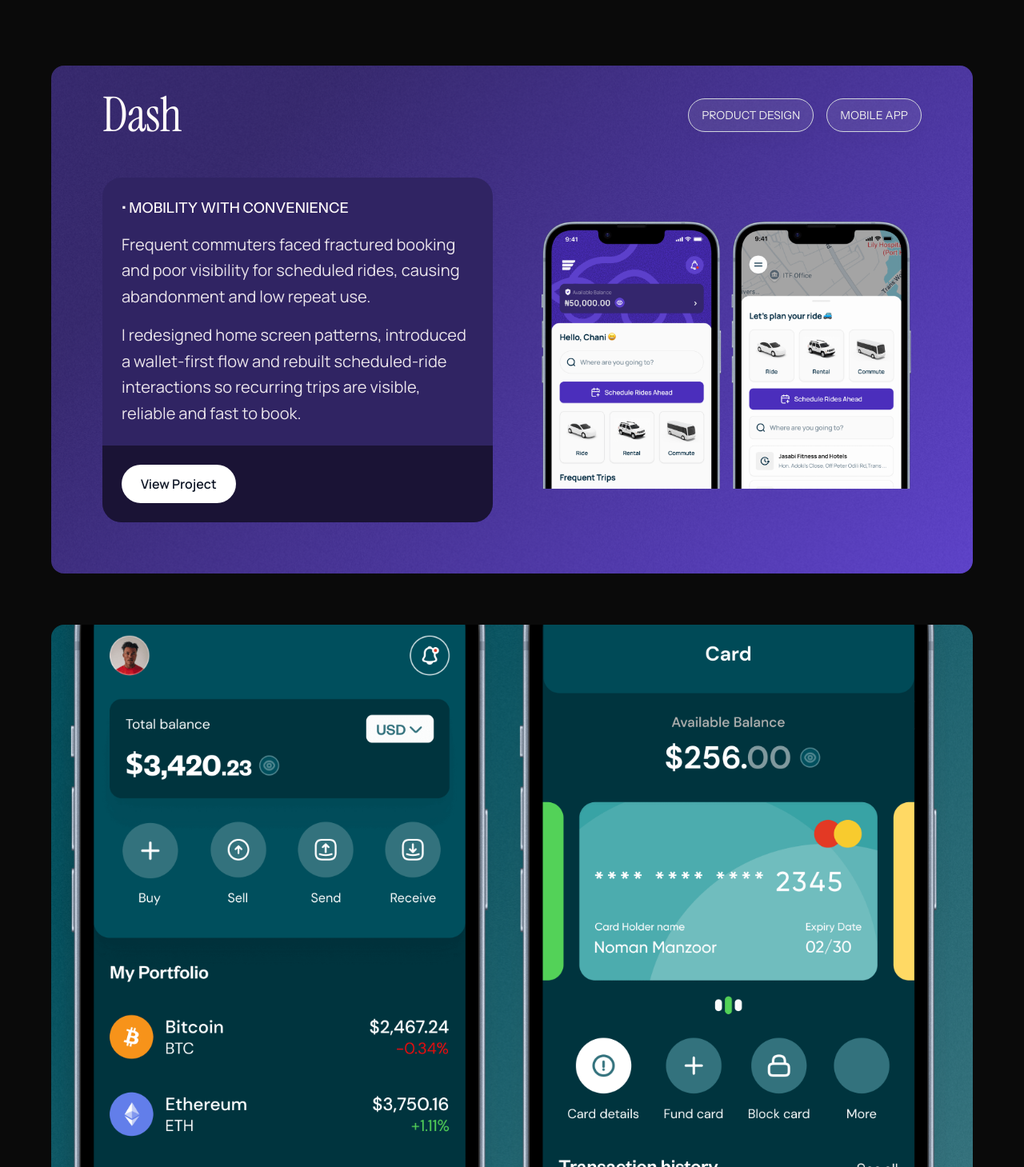
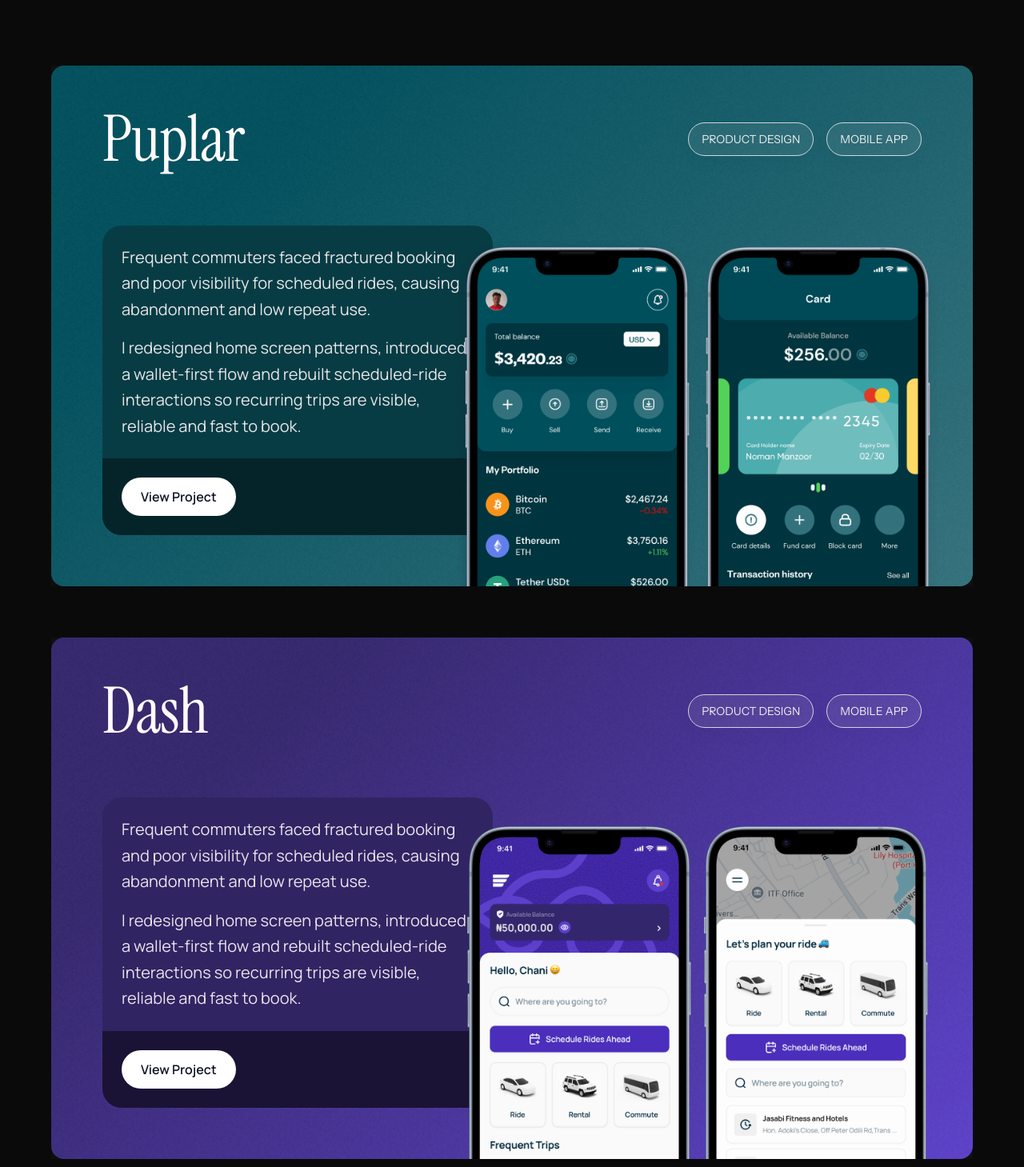
Before and after one commit to altBeck/port25, a Next.js app: page / in a window 1280 px wide. Shown: the part 1411-2870 px from the top of the page at 80% size. Built offline with nearby package versions, Linux system fonts and the light colour scheme.

Commit message:
update-about&projects

```diff
--- a/src/app/components/About.tsx
+++ b/src/app/components/About.tsx
@@ -4,7 +4,7 @@ import Capabilities from "./Capabilities";
 
 const About = () => {
   return (
-    <section className="w-full min-h-screen flex flex-col justify-center p-5 lg:p-16">
+    <section className="w-full min-h-screen flex flex-col justify-center p-5 lg:p-16 px-8 md:px-16 pb-12 md:pb-16 pt-8 xl:max-w-350 mx-auto">
       <div className="flex flex-col md:flex-row md:items-start md:justify-between">
         {/* Left: Text */}
         <div className="flex-1">
@@ -42,7 +42,7 @@ const About = () => {
       {/* Divider */}
       <div className="border-t border-white/10 my-18 " />
       {/* Bottom: Two Columns */}
-      <div className="grid grid-cols-1 md:grid-cols-2 gap-16 text-white text-lg font-manrope md:mr-64">
+      <div className="grid grid-cols-1 md:grid-cols-2 gap-16 text-white text-lg font-manrope lg:mr-64">
         <p className="text-[#E9E9E8]/80">
           I work closely with early-stage startups to shape their product
           direction from the ground up, conducting UX audits, user research, and
--- a/src/app/components/Work.tsx
+++ b/src/app/components/Work.tsx
@@ -5,7 +5,7 @@ const Work = () => {
   return (
     <div
       id="work"
-      className="w-full flex flex-col justify-center px-8 md:px-16 pb-12 md:pb-16 pt-8"
+      className="w-full flex flex-col justify-center px-8 md:px-16 pb-12 md:pb-16 pt-8 xl:max-w-350 mx-auto"
     >
       <h1 className="mb-8 text-[3.25rem] md:hidden italic text-[#FFFAFA]">
         Selected Projects
@@ -16,15 +16,20 @@ const Work = () => {
       </h1>
 
       <div className="flex flex-col gap-12 md:gap-16">
-        {/* Project card 1 */}
+
+        {/* Project card 1 — PUPLAR */}
         <div className="flex flex-col gap-6">
           <div
-            id="dash"
-            className="w-full relative rounded-2xl overflow-hidden bg-gradient-to-br from-indigo-900 to-indigo-700"
+            id="puplar"
+            className="w-full relative rounded-2xl overflow-visible bg-linear-to-br from-[#004F5D] to-[#33727D]"
             style={{
-              background: "linear-gradient(135deg, #34266D 20%, #5C40CB 100%)",
+              background: "linear-gradient(135deg, #004F5D 20%, #33727D 100%)",
             }}
           >
+            {/*
+              Inner padded content: keeps existing text & CTA layout.
+              NOTE: images have been removed from here and placed in the absolu wrapper below.
+            */}
             <div
               className="relative w-full h-full px-6 md:px-12 lg:px-16 pb-8 md:pb-12 lg:pb-16 pt-6 md:pt-8 flex flex-col gap-8 md:gap-12"
               style={{
@@ -36,7 +41,100 @@ const Work = () => {
             >
               {/* top side */}
               <div className="flex flex-col md:flex-row items-start md:items-center justify-between w-full gap-4">
-                <h1 className="text-[#FFFAFA] text-4xl md:text-5xl lg:text-6xl">
+                <h4 className="text-[#FFFAFA] hidden md:block">Puplar</h4>
+                <h1 className="text-[#FFFAFA] text-3xl md:hidden block">
+                  Puplar
+                </h1>
+
+                <div className="flex flex-row gap-3 md:gap-4 uppercase text-xs md:text-sm">
+                  <div className="p-2 md:p-2.5 px-3 md:px-4 rounded-full border border-gray-300 bg-white/8 drop-shadow-xl">
+                    product design
+                  </div>
+                  <div className="p-2 md:p-2.5 px-3 md:px-4 rounded-full border border-gray-300 bg-white/8 drop-shadow-xl">
+                    mobile app
+                  </div>
+                </div>
+              </div>
+
+              {/* content section (left column content) */}
+              <div className="flex flex-col xl:flex-row gap-6 md:gap-8 lg:gap-12 w-full">
+                <div className="flex-1 flex flex-col">
+                  <div className="bg-[#083C45] w-full pt-5 md:pt-6 rounded-3xl">
+                    <div className="px-5 md:px-6 pb-5 md:pb-6">
+                      <p className="text-sm md:text-base lg:text-xl font-manrope pb-3 md:pb-4 text-[#FFFAFA]/90 leading-relaxed">
+                        Frequent commuters faced fractured booking and poor
+                        visibility for scheduled rides, causing abandonment and
+                        low repeat use.
+                      </p>
+
+                      <p className="text-sm md:text-base lg:text-xl font-manrope text-[#FFFAFA]/90 leading-relaxed">
+                        I redesigned home screen patterns, introduced a
+                        wallet-first flow and rebuilt scheduled-ride
+                        interactions so recurring trips are visible, reliable
+                        and fast to book.
+                      </p>
+                    </div>
+
+                    <div className="bg-[#052429] rounded-b-3xl p-5 md:p-6">
+                      <Link
+                        href="/puplar"
+                        className="inline-block bg-white text-gray-900 px-5 md:px-6 py-2.5 md:py-3 rounded-full font-semibold font-manrope text-sm md:text-base hover:bg-gray-100 transition-colors"
+                      >
+                        View Project
+                      </Link>
+                    </div>
+                  </div>
+                </div>
+
+                {/* placeholder column so layout spacing remains on large screens */}
+                <div className="hidden md:block md:flex-1" />
+
+                <div className="xl:hidden block pb-40 md:pb-100 lg:pb-120" />
+              </div>
+            </div>
+
+            <div className="pointer-events-auto absolute bottom-0 left-0 w-full md:w-auto md:right-12 lg:right-10 flex items-end justify-center md:justify-end md:px-0">
+              <div className="flex gap-4 overflow-x-auto hide-scrollbar">
+                <Image
+                  src="/pupPreview.png"
+                  alt="Puplar home"
+                  width={0}
+                  height={0}
+                  sizes="50vw"
+                  className="w-auto h-50 md:h-106 lg:h-144 xl:h-108 object-contain"
+                />
+
+              </div>
+            </div>
+          </div>
+        </div>
+
+        {/* Project card 2 — DASH */}
+        <div className="flex flex-col gap-6">
+          <div
+            id="dash"
+            className="w-full relative rounded-2xl overflow-visible bg-linear-to-br from-indigo-900 to-indigo-700"
+            style={{
+              background: "linear-gradient(135deg, #34266D 20%, #5C40CB 100%)",
+            }}
+          >
+            {/*
+              Inner padded content: keeps existing text & CTA layout.
+              NOTE: images have been removed from here and placed in the absolute wrapper below.
+            */}
+            <div
+              className="relative w-full h-full px-6 md:px-12 lg:px-16 pb-8 md:pb-12 lg:pb-16 pt-6 md:pt-8 flex flex-col gap-8 md:gap-12"
+              style={{
+                backgroundImage: "url(/invisible.svg)",
+                backgroundSize: "cover",
+                backgroundPosition: "center",
+                backgroundRepeat: "no-repeat",
+              }}
+            >
+              {/* top side */}
+              <div className="flex flex-col md:flex-row items-start md:items-center justify-between w-full gap-4">
+                <h4 className="text-[#FFFAFA] hidden md:block">Dash</h4>
+                <h1 className="text-[#FFFAFA] text-3xl md:hidden block">
                   Dash
                 </h1>
 
@@ -50,15 +148,11 @@ const Work = () => {
                 </div>
               </div>
 
-              {/* content section */}
-              <div className="flex flex-col md:flex-row gap-6 md:gap-8 lg:gap-12 w-full">
+              {/* content section (left column content) */}
+              <div className="flex flex-col xl:flex-row gap-6 md:gap-8 lg:gap-12 w-full">
                 <div className="flex-1 flex flex-col">
                   <div className="bg-[#302463] w-full pt-5 md:pt-6 rounded-3xl">
                     <div className="px-5 md:px-6 pb-5 md:pb-6">
-                      <h2 className="text-base md:text-lg font-medium pb-3 md:pb-4 text-[#FFFAFA]">
-                        • MOBILITY WITH CONVENIENCE
-                      </h2>
-
                       <p className="text-sm md:text-base lg:text-xl font-manrope pb-3 md:pb-4 text-[#FFFAFA]/90 leading-relaxed">
                         Frequent commuters faced fractured booking and poor
                         visibility for scheduled rides, causing abandonment and
@@ -84,103 +178,34 @@ const Work = () => {
                   </div>
                 </div>
 
-                {/* Images section - horizontal layout */}
-                <div className="flex-1 flex items-center justify-center md:justify-end">
-                  <div className="flex gap-4 overflow-x-auto hide-scrollbar w-full md:w-auto">
+                {/* placeholder column so layout spacing remains on large screens */}
+                <div className="hidden md:block md:flex-1" />
+
+                <div className="xl:hidden block pb-40 md:pb-100 lg:pb-120" />
+              </div>
+            </div>
+
+            <div className="pointer-events-auto absolute bottom-0 left-0 w-full md:w-auto md:right-12 lg:right-10 flex items-end justify-center md:justify-end md:px-0">
+              <div className="flex gap-4 overflow-x-auto hide-scrollbar">
                 <Image
                   src="/dashPreview.png"
                   alt="dash home"
                   width={0}
                   height={0}
-                      sizes="(max-width: 768px) 50vw, 30vw"
-                      className="w-auto h-auto max-h-[400px] md:max-h-[500px] object-contain flex-shrink-0"
+                  sizes="50vw"
+                  className="w-auto h-50 md:h-106 lg:h-144 xl:h-108 object-contain"
                 />
-                  </div>
-                </div>
+
               </div>
             </div>
           </div>
         </div>
 
-        {/* Project card 2 */}
-        <div className="flex flex-col gap-6">
-          <div
-            id="puplar"
-            className="w-full relative rounded-2xl overflow-hidden bg-gradient-to-br from-[#004F5D] to-[#33727D]"
-            style={{
-              background: "linear-gradient(135deg, #004F5D 20%, #33727D 100%)",
-            }}
-          >
-            <div
-              className="relative w-full h-full px-6 md:px-12 lg:px-16 pb-8 md:pb-12 lg:pb-16 pt-6 md:pt-8 flex flex-col gap-8 md:gap-12"
-              style={{
-                backgroundImage: "url(/invisible.svg)",
-                backgroundSize: "cover",
-                backgroundPosition: "center",
-                backgroundRepeat: "no-repeat",
-              }}
-            >
-              <div className="flex flex-col gap-32 justify-between w-full">
-                {/* top side */}
-                <div className="flex flex-row items-center justify-between w-full">
-                  <div className="flex flex-row justify-between items-center w-full">
-                    <h1 className="text-[#FFFAFA]">Puplar</h1>
 
-                    <div className="flex flex-row gap-4 uppercase">
-                      <div className="p-2.5 px-4 rounded-full border border-gray-300 bg-white/8 drop-shadow-xl">
-                        product design
-                      </div>
-                      <div className="p-2.5 px-4 rounded-full border border-gray-300 bg-white/8 drop-shadow-xl">
-                        mobile app
-                      </div>
-                    </div>
-                  </div>
-                </div>
+        {/* Project card 3 */}
 
-                {/* bottom side */}
-                <div className="flex flex-row gap-4 justify-between items-start w-full">
-                  <div className="flex-1 flex flex-col w-fit">
-                    <div className="bg-[#083C45] w-fit pt-5 rounded-3xl">
-                      <div className="md:px-5 md:pb-5">
-                        <h2 className="text-lg font-medium pb-4">
-                          • VISUAL UI REFRESH
-                        </h2>
 
-                        <p className="text-base md:text-xl font-manrope pb-4 w-sm">
-                          I refreshed Puplar’s entire UI and brand system across
-                          multi-currency funding, FX and virtual card flows. My
-                          goal was making high-trust financial actions feel
-                          approachable and consistent.
-                          <br />
-                        </p>
-                      </div>
 
-                      <div className="bg-[#052429] rounded-b-3xl p-5 items-start flex flex-row">
-                        <Link
-                          href="/puplar"
-                          className="bg-white text-gray-900 px-4 py-2 rounded-full font-semibold font-manrope"
-                        >
-                          View Project
-                        </Link>
-                      </div>
-                    </div>
-                  </div>
-
-                  <div className="flex-1 absolute bottom-0 right-5">
-                    <Image
-                      src="/pupPreview.png"
-                      alt="puplar"
-                      width={0}
-                      height={0}
-                      sizes="50vw"
-                      className="w-full h-auto object-contain"
-                    />
-                  </div>
-                </div>
-              </div>
-            </div>
-          </div>
-        </div>
       </div>
     </div>
   );
--- a/src/app/globals.css
+++ b/src/app/globals.css
@@ -17,6 +17,10 @@
   h1 {
     @apply text-[108px] font-serif tracking-[-0.015em];
   }
+
+  h4 {
+    @apply text-[80px] font-serif tracking-[-0.015em];
+  }
 }
 
 
```
Lines whose indentation alone changed are shown as unchanged.
